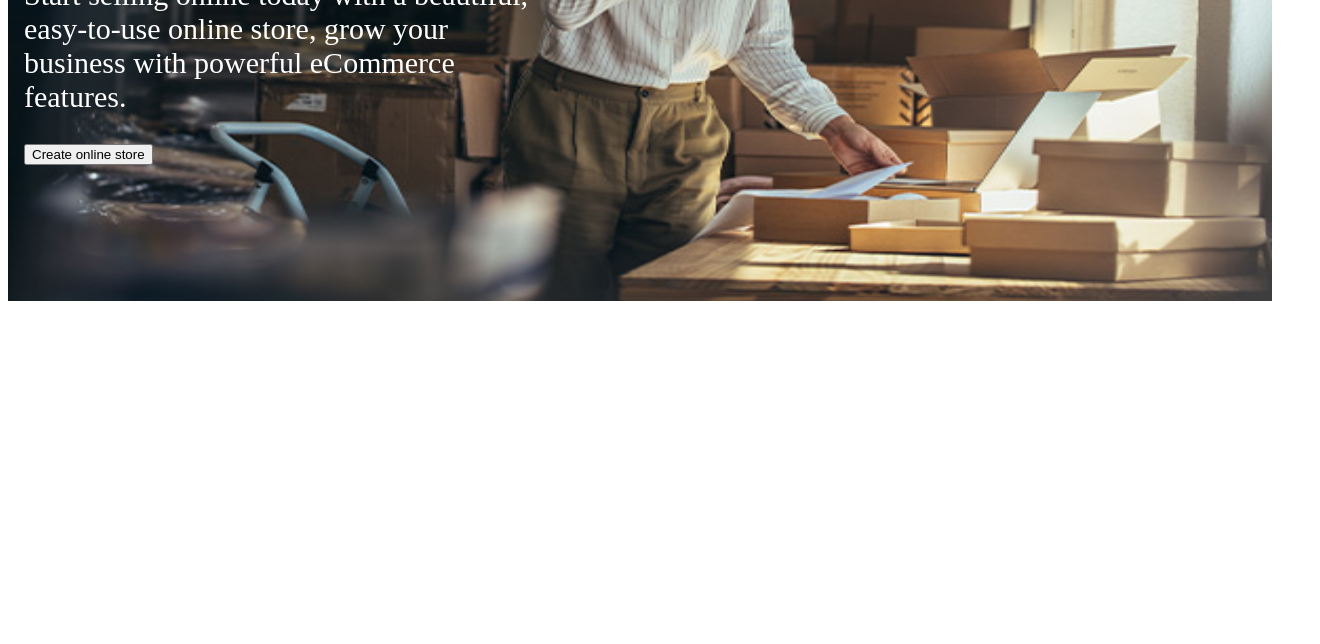
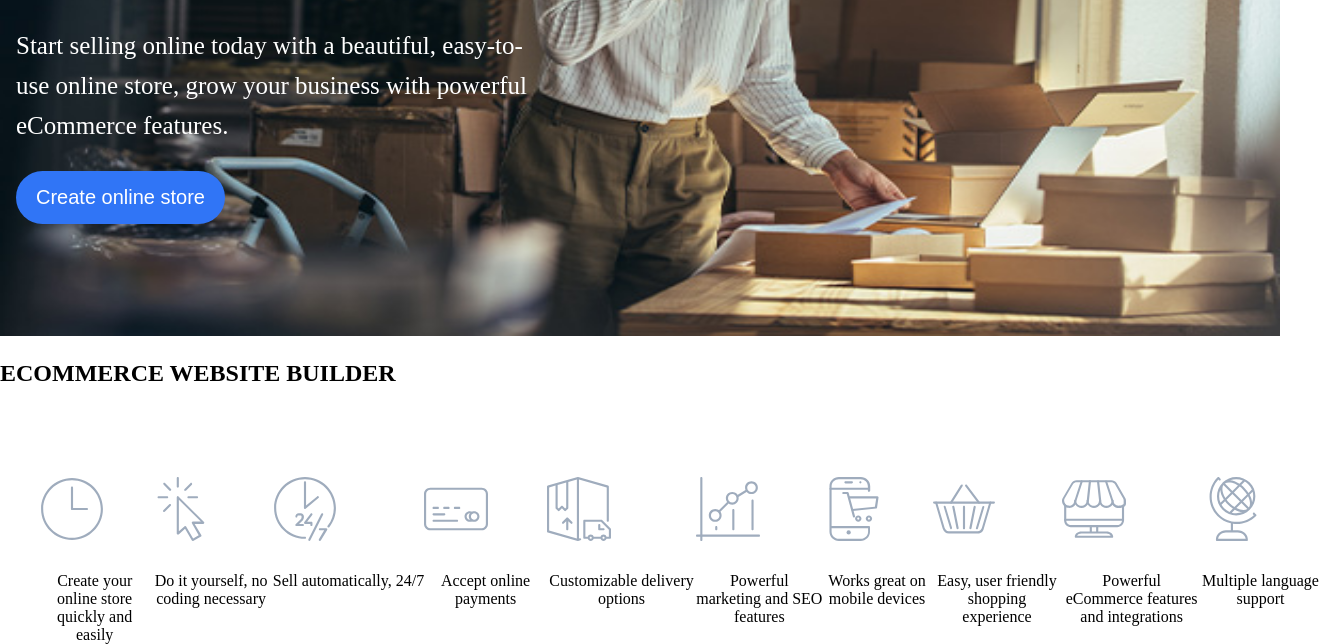
Before and after one commit to kidde60/Product-landing-page, a plain HTML site: page index.html in a window 1280 px wide. Shown: the part 337-981 px from the top of the page, 1320 px wide, since content can reach past the window. Before the commit the page ends 800 px from the top, so only its background shows below. Drawn offline with Linux system fonts and the light colour scheme.

Commit message:
Add icons

```diff
--- a/index.html
+++ b/index.html
@@ -31,7 +31,28 @@
         <div class="main">
             <h1>Create an online store & reach more customers</h1>
             <p>Start selling online today with a beautiful, easy-to-use online store, grow your business with powerful eCommerce features.</p>
-            <button type="button" >Create online store</button>
+            <a href="#"><button type="button" class="btn">Create online store</button></a>
+        </div>
+    </section>
+    <section>
+        <div>
+            <h2>ECOMMERCE WEBSITE BUILDER</h2>
+            <p>
+                Easy to use, powerful online store builder
+            </p>
+            <ul class="icons">
+                <li class="clock">Create your online store quickly and easily</li>
+                <li class="click">Do it yourself, no coding necessary</li>
+                <li class="hour24">Sell automatically, 24/7</li>
+                <li class="payment">Accept online payments</li>
+                <li class="shipping">Customizable delivery options</li>
+                <li class="marketing">Powerful marketing and SEO features</li>
+                <li class="phone">Works great on mobile devices</li>
+                <li class="online-store">Easy, user friendly shopping experience</li>
+                <li class="heart">Powerful eCommerce features and integrations</li>
+                <li class="world">Multiple language support</li>
+            </ul>
+
         </div>
     </section>
 </body>
--- a/style.css
+++ b/style.css
@@ -1,5 +1,6 @@
 body {
-    color: #fff;
+    margin: 0;
+    padding: 0;
 }
 header {
     display: flex;
@@ -9,6 +10,7 @@ nav {
     display: flex;
     justify-content: space-between;
     width: 95%;
+    font-size: 20px;
 }
 ul {
     display: flex;
@@ -36,6 +38,7 @@ a {
 }
 .header {
     position: relative;
+    padding-top: 30px;
 }
 .header img {
     width: 100%;
@@ -44,12 +47,86 @@ a {
 .main {
     width: 40%;
     position: absolute;
-    top: 20px;
+    top: 10%;
     left: 16px;
+
 }
 h1 {
     font-size: 50px;
+    color: #fff;
 }
 p {
-    font-size: 30px;
+    font-size: 25px;
+    line-height: 40px;
+    color: #fff;
 }
+.btn {
+    padding: 15px 20px;
+    font-size: 20px;
+    border-radius: 40px;
+    background: #3075F6;
+    color: #fff;
+    border: 0;
+    cursor: pointer;
+}
+.icons {
+   display: grid;
+   grid-auto-flow: column;
+   width: 100%;
+   text-align: center;
+}
+.icons li {
+    margin-right: 15%;
+    width: 100%;
+    padding-top: 95px;
+}
+.clock {
+    background-image: url(images/icon-clock.svg);
+    background-repeat: no-repeat;
+    background-size: 64px;
+}
+.click {
+    background-image: url(images/click.svg);
+    background-repeat: no-repeat;
+    background-size: 64px;
+}
+.hour24 {
+    background-image: url(images/icon-24h.svg);
+    background-repeat: no-repeat;
+    background-size: 64px;
+}
+.payment {
+    background-image: url(images/icon-payment.svg);
+    background-repeat: no-repeat;
+    background-size: 64px;
+}
+.shipping {
+    background-image: url(images/icon-shipping.svg);
+    background-repeat: no-repeat;
+    background-size: 64px;
+}
+.marketing {
+    background-image: url(images/icon-marketing.svg);
+    background-repeat: no-repeat;
+    background-size: 64px;
+}
+.phone {
+    background-image: url(images/icon-phone.svg);
+    background-repeat: no-repeat;
+    background-size: 64px;
+}
+.online-store {
+    background-image: url(images/icon-online-store.svg);
+    background-repeat: no-repeat;
+    background-size: 64px;
+}
+.heart {
+    background-image: url(images/icon-heart.svg);
+    background-repeat: no-repeat;
+    background-size: 64px;
+}
+.world {
+    background-image: url(images/icon-world.svg);
+    background-repeat: no-repeat;
+    background-size: 64px;
+}
```
Also changed, not shown: images/click.svg (added), images/icon-24h.svg (added), images/icon-clock.svg (added), images/icon-heart.svg (added), images/icon-marketing.svg (added), images/icon-online-store.svg (added), images/icon-payment.svg (added), images/icon-phone.svg (added), images/icon-shipping.svg (added), images/icon-world.svg (added).
